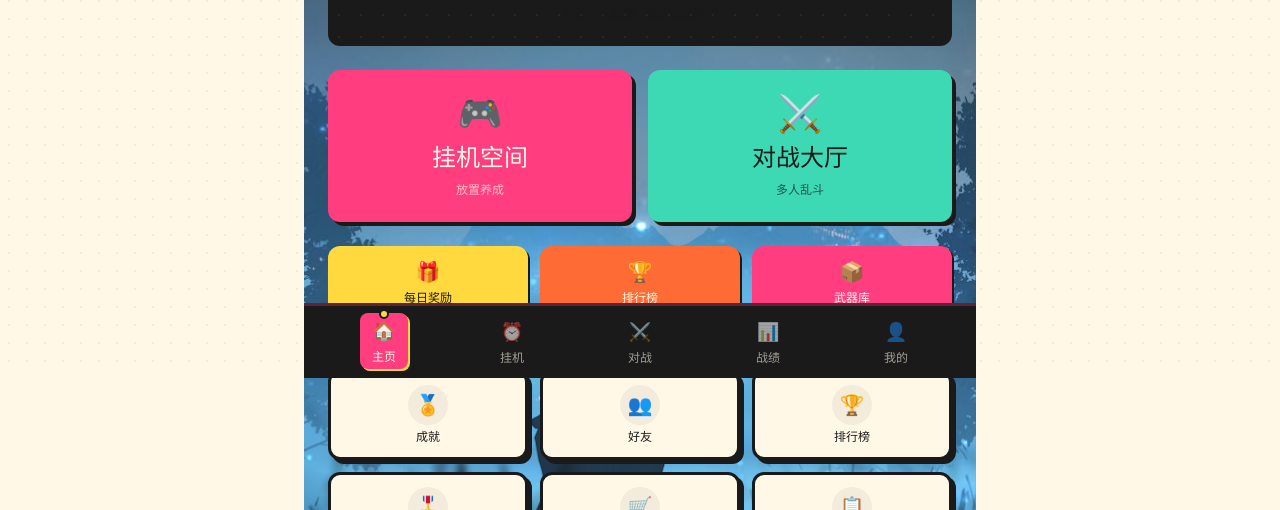
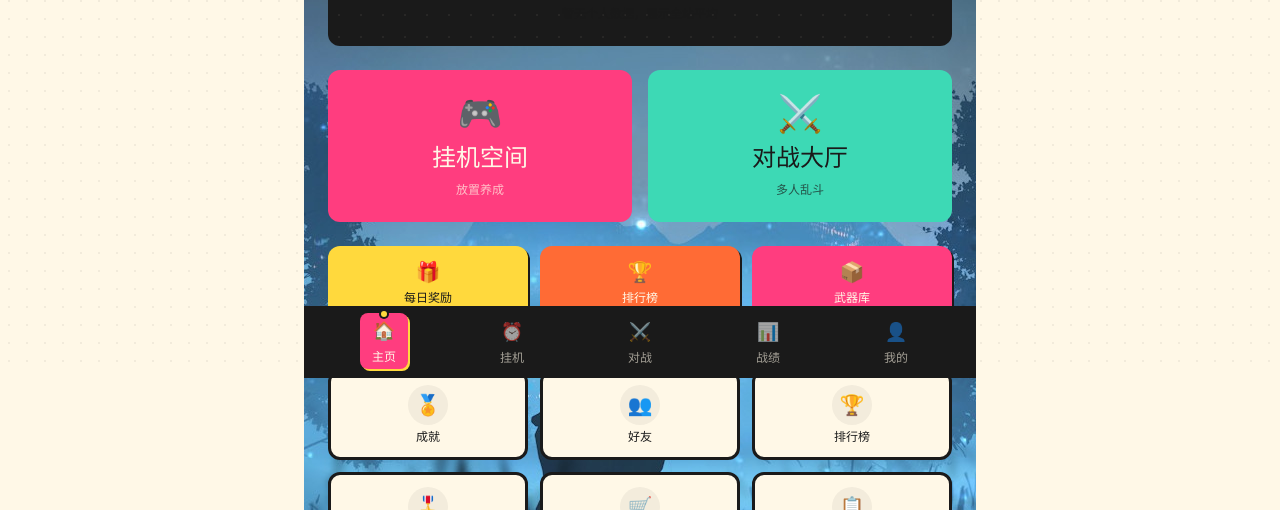
Before and after one commit to findlist/auto-emotion, a React (Vite) app in the folder client/: page / in a window 1280 px wide. Shown: the part 422-932 px from the top of the page. Built offline with nearby package versions, Linux system fonts and the light colour scheme; no server answers; a web font is replaced by a local one.

Commit message:
refactor: home.tsx 3 处主入口按钮应用 btn-press-4 组件类消除长按压类名（视觉等价 DRY 重构）

```diff
--- a/client/src/pages/home.tsx
+++ b/client/src/pages/home.tsx
@@ -111,7 +111,7 @@ function HomePage({ onEnterIdle, onEnterBattle, onNavigate }: HomePageProps) {
           <button
             aria-label="进入挂机空间"
             onClick={onEnterIdle}
-            className="bg-pink text-cream p-4 sm:p-6 rounded-lg shadow-[4px_4px_0_#1a1a1a] hover:shadow-[2px_2px_0_#1a1a1a] hover:translate-x-[2px] hover:translate-y-[2px] active:translate-x-[4px] active:translate-y-[4px] active:shadow-none transition-all flex flex-col items-center justify-center gap-2 animate-stagger delay-100 group"
+            className="bg-pink text-cream p-4 sm:p-6 rounded-lg btn-press-4 flex flex-col items-center justify-center gap-2 animate-stagger delay-100 group"
           >
             {/* emoji 加 group-hover 放大，与 shop 商品卡片交互一致，提升主入口按钮的微交互反馈 */}
             <span aria-hidden="true" className="text-4xl transition-transform group-hover:scale-110">🎮</span>
@@ -122,7 +122,7 @@ function HomePage({ onEnterIdle, onEnterBattle, onNavigate }: HomePageProps) {
           <button
             aria-label="进入对战大厅"
             onClick={onEnterBattle}
-            className="bg-mint text-ink p-4 sm:p-6 rounded-lg shadow-[4px_4px_0_#1a1a1a] hover:shadow-[2px_2px_0_#1a1a1a] hover:translate-x-[2px] hover:translate-y-[2px] active:translate-x-[4px] active:translate-y-[4px] active:shadow-none transition-all flex flex-col items-center justify-center gap-2 animate-stagger delay-200 group"
+            className="bg-mint text-ink p-4 sm:p-6 rounded-lg btn-press-4 flex flex-col items-center justify-center gap-2 animate-stagger delay-200 group"
           >
             <span aria-hidden="true" className="text-4xl transition-transform group-hover:scale-110">⚔️</span>
             <span className="font-cn text-2xl">对战大厅</span>
@@ -159,7 +159,7 @@ function HomePage({ onEnterIdle, onEnterBattle, onNavigate }: HomePageProps) {
                 key={item.target}
                 aria-label={item.ariaLabel}
                 onClick={() => onNavigate(item.target)}
-                className="bg-cream border-3 border-ink p-2 sm:p-3 rounded-lg shadow-[4px_4px_0_#1a1a1a] hover:shadow-[2px_2px_0_#1a1a1a] hover:translate-x-[2px] hover:translate-y-[2px] active:translate-x-[4px] active:translate-y-[4px] active:shadow-none transition-all flex flex-col items-center gap-1 card-hover"
+                className="bg-cream border-3 border-ink p-2 sm:p-3 rounded-lg btn-press-4 flex flex-col items-center gap-1 card-hover"
               >
                 {/* emoji 加圆形背景给视觉重量，与挂机页武器/技能/宠物、商店页商品/背包、成就页状态 emoji 视觉模式一致
                     更多功能按钮无状态差异，统一用 ink/5 中性底；w-10 h-10 比挂机页 w-12 小一档适配紧凑布局 */}
@@ -173,7 +173,7 @@ function HomePage({ onEnterIdle, onEnterBattle, onNavigate }: HomePageProps) {
         </nav>
       </main>
 
-      <nav aria-label="主导航" role="navigation" className="bg-ink text-cream px-2 sm:px-4 py-2 flex justify-around sticky bottom-0 border-t-3 border-pink/30">
+      <nav aria-label="主导航" role="navigation" className="bg-ink text-cream px-2 sm:px-4 py-2 flex justify-around sticky bottom-0 nav-top-border">
         {[
           { key: 'home' as Tab, label: '主页', icon: '🏠' },
           { key: 'idle' as Tab, label: '挂机', icon: '⏰' },
```
